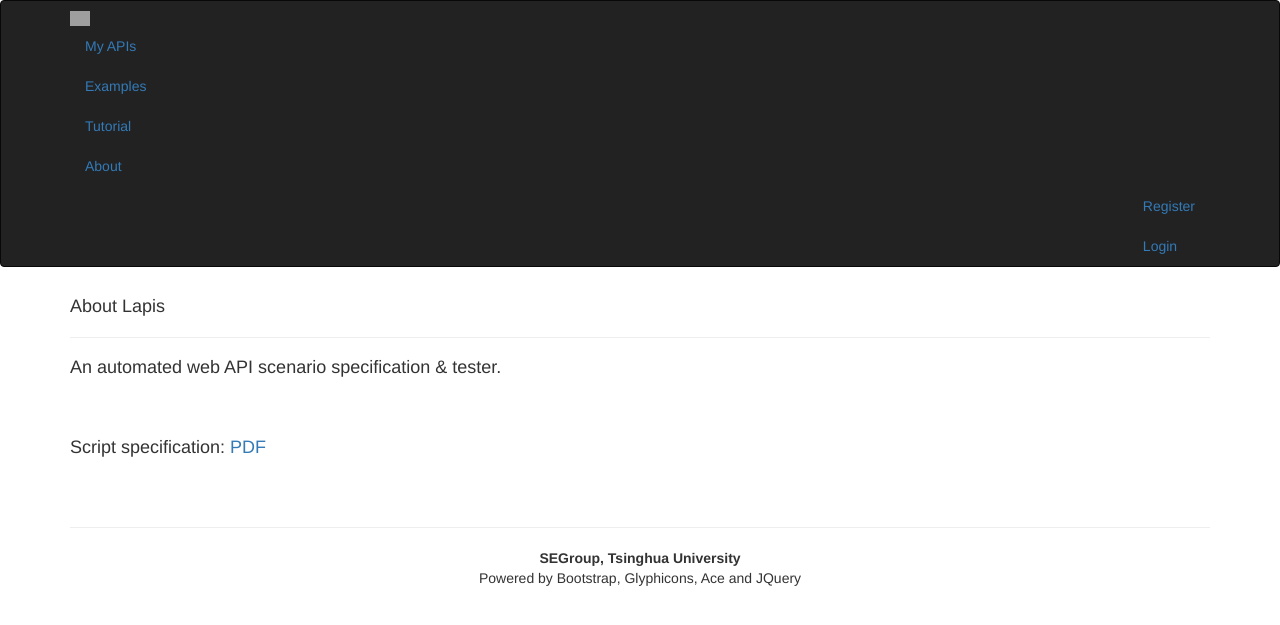
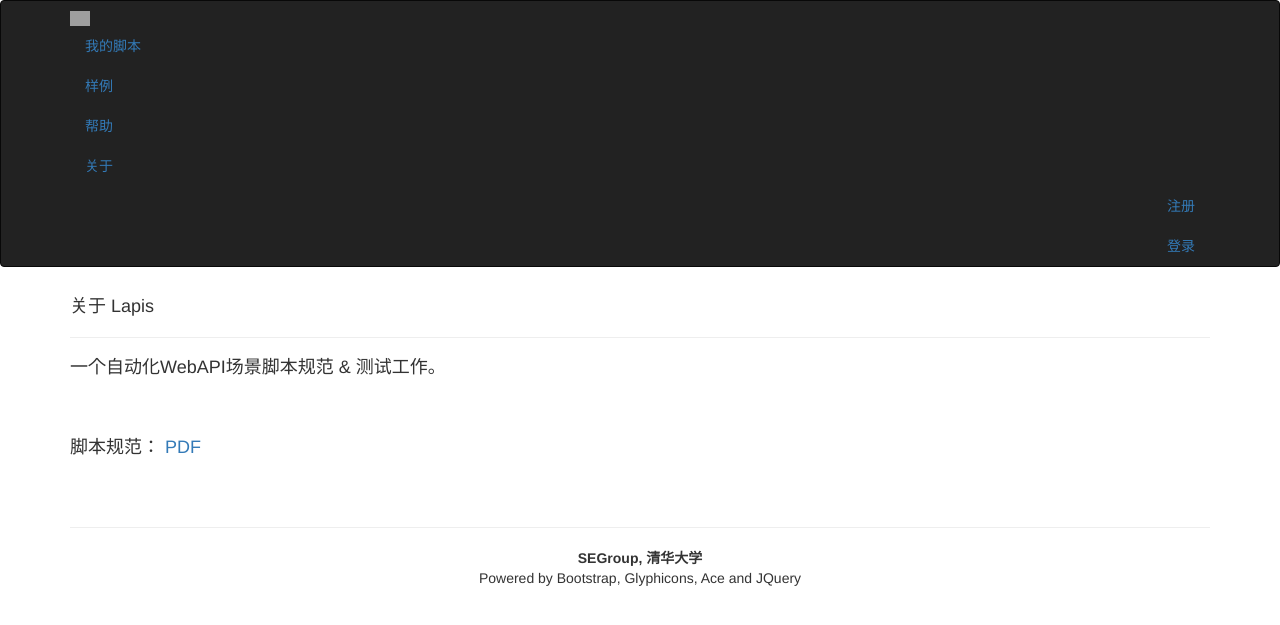
Before and after one commit to llylly/LapisServer, a Django app: page /about in a window 1280 px wide. Shown: the top 625 px of the page. Run offline with Django 3.2, Linux system fonts and the light colour scheme; some libraries are stand-ins or nearby versions; grey boxes are pictures that could not be loaded.

Commit message:
[CN]checkpoint I

```diff
--- a/mainapp/static/site_js/head.js
+++ b/mainapp/static/site_js/head.js
@@ -274,8 +274,8 @@ function update_fileview() {
             fname = files[i];
             str += '<div class="item">' +
                 '<a href="#" class="fload" data-filename="' + fname + '">' + fname + '</a>' +
-                '<a href="#" class="btn btn-small btn-danger pull-right fdelete" data-filename="' + fname + '">Delete</a>' +
-                '<a href="#" class="btn btn-small btn-primary pull-right frename" data-filename="' + fname + '">Rename</a></div>';
+                '<a href="#" class="btn btn-small btn-danger pull-right fdelete" data-filename="' + fname + '">删除</a>' +
+                '<a href="#" class="btn btn-small btn-primary pull-right frename" data-filename="' + fname + '">重命名</a></div>';
         }
     $(".mainpage-filelist").html(str);
     $('.mainpage-filediv .item .btn-small').hide();
--- a/mainapp/templates/about.html
+++ b/mainapp/templates/about.html
@@ -2,15 +2,15 @@
 {% load static %}
 
 <div class="container">
-    <h4>About Lapis</h4>
+    <h4>关于 Lapis</h4>
     <hr>
-    <h4>An automated web API scenario specification & tester.</h4><br><br>
-    <h4>Script specification: <a href="{% static 'assets/Swagger-Compatible API & Scenario DSL.pdf' %}">PDF</a><br></h4>
+    <h4>一个自动化WebAPI场景脚本规范 & 测试工作。</h4><br><br>
+    <h4>脚本规范： <a href="{% static 'assets/Swagger-Compatible API & Scenario DSL.pdf' %}">PDF</a><br></h4>
     <br>
     <br>
     <hr>
     <div class="row" style="text-align: center; margin-bottom: 50pt">
-        <strong>SEGroup, Tsinghua University</strong>
+        <strong>SEGroup, 清华大学</strong>
         <br>
         Powered by Bootstrap, Glyphicons, Ace and JQuery <br>
     </div>
--- a/mainapp/templates/examples.html
+++ b/mainapp/templates/examples.html
@@ -26,7 +26,7 @@
                         <a href="#xml_content" data-toggle="tab" class="codetabs">XML</a>
                     </li>
                     <li id="md_tab">
-                        <a href="#md_content" data-toggle="tab" class="codetabs">Comment</a>
+                        <a href="#md_content" data-toggle="tab" class="codetabs">注释</a>
                     </li>
                 </ul>
                 <div class="tab-content" id="code_content">
--- a/mainapp/templates/head.html
+++ b/mainapp/templates/head.html
@@ -23,53 +23,53 @@
                     <li>
                         <img style="padding-top: 10px; padding-right: 10px; height: 25px" src="{% static "assets/mini-logo.png" %}">
                     </li>
-                    <li><a href="/">My APIs</a></li>
-                    <li><a href="/examples">Examples</a></li>
-                    <li><a href="/tutorial">Tutorial</a></li>
-                    <li><a href="/about">About</a></li>
+                    <li><a href="/">我的脚本</a></li>
+                    <li><a href="/examples">样例</a></li>
+                    <li><a href="/tutorial">帮助</a></li>
+                    <li><a href="/about">关于</a></li>
                 </ul>
                 <ul class="nav pull-right">
                     <li class="dropdown user_unlogin">
                         <a href="#" class="dropdown-toggle" data-toggle="dropdown" id="reg_dropdown">
-                            Register
+                            注册
                         </a>
                         <ul class="dropdown-menu">
                             <li>
                                 <div style="padding: 5px">
-                                    <input type="text" class="control-label" placeholder="Username" id="reg_username" />
-                                    <input type="password" class="control-label" placeholder="Password" id="reg_password" />
-                                    <input type="password" class="control-label" placeholder="Repeat Password" id="reg_password_repeat" />
-                                    <a href="#" class="btn btn-primary btn-block" id="register_btn">Register</a>
+                                    <input type="text" class="control-label" placeholder="用户名" id="reg_username" />
+                                    <input type="password" class="control-label" placeholder="密码" id="reg_password" />
+                                    <input type="password" class="control-label" placeholder="重复密码" id="reg_password_repeat" />
+                                    <a href="#" class="btn btn-primary btn-block" id="register_btn">注册</a>
                                 </div>
                             </li>
                         </ul>
                     </li>
                     <li class="dropdown user_unlogin">
                         <a href="#" class="dropdown-toggle" data-toggle="dropdown" id="login_dropdown">
-                            Login
+                            登录
                         </a>
                         <ul class="dropdown-menu">
                             <li>
                                 <div style="padding: 5px">
-                                    <input type="text" class="control-label" placeholder="Username" id="login_username" />
-                                    <input type="password" class="control-label" placeholder="Password" id="login_password" />
-                                    <a href="#" class="btn btn-primary btn-block" id="login_btn">Login</a>
+                                    <input type="text" class="control-label" placeholder="用户名" id="login_username" />
+                                    <input type="password" class="control-label" placeholder="密码" id="login_password" />
+                                    <a href="#" class="btn btn-primary btn-block" id="login_btn">登录</a>
                                 </div>
                             </li>
                         </ul>
                     </li>
                     <li class="dropdown user_login">
                         <a href="#" class="dropdown-toggle" data-toggle="dropdown">
-                            <span id="username_span">Username</span>
+                            <span id="username_span">用户名</span>
                             <b class="caret"></b>
                         </a>
                         <ul class="dropdown-menu">
-                            <li><a href="#" id="logout_nav">Logout</a></li>
+                            <li><a href="#" id="logout_nav">登出</a></li>
                             <li class="divider"></li>
-                            <li><a href="#" id="delete_all_nav">Delete All Files</a></li>
-                            <li><a href="#" id="download_all_nav">Download All Files</a></li>
+                            <li><a href="#" id="delete_all_nav">删除所有脚本</a></li>
+                            <li><a href="#" id="download_all_nav">打包下载所有脚本</a></li>
                             <li class="divider"></li>
-                            <li><a href="#" id="changepwd_nav">Change Password</a></li>
+                            <li><a href="#" id="changepwd_nav">更改密码</a></li>
                         </ul>
                     </li>
                 </ul>
@@ -80,43 +80,43 @@
     <div id="changepasswd_modal" class="modal hide fade in" style="display: none; ">
         <div class="modal-header">
             <a class="close" data-dismiss="modal">×</a>
-            <h3>Change Password</h3>
+            <h3>更改密码</h3>
         </div>
         <div class="modal-body">
             <div class="form-group">
                 <div class="form-row">
-                    <input class='span5' type="password" id="change_oldpwd" placeholder="Old Password" />
+                    <input class='span5' type="password" id="change_oldpwd" placeholder="旧密码" />
                 </div>
                 <div class="form-row">
-                    <input class='span5' type="password" id="change_newpwd" placeholder="New Password" />
+                    <input class='span5' type="password" id="change_newpwd" placeholder="新密码" />
                 </div>
                 <div class="form-row">
-                    <input class='span5' type="password" id="change_newpwd_repeat" placeholder="New Password Repeat" />
+                    <input class='span5' type="password" id="change_newpwd_repeat" placeholder="重复新密码" />
                 </div>
             </div>
         </div>
         <div class="modal-footer">
-            <a href="#" class="btn btn-danger" id="changepwd_btn">Change Password</a>
-            <a href="#" class="btn" data-dismiss="modal">Close</a>
+            <a href="#" class="btn btn-danger" id="changepwd_btn">更改密码</a>
+            <a href="#" class="btn" data-dismiss="modal">取消</a>
         </div>
     </div>
 
     <div id="delete_all_modal" class="modal hide fade in" style="display: none">
         <div class="modal-header">
             <a class="close" data-dismiss="modal">x</a>
-            <h3>Delete All Files</h3>
+            <h3>删除所有脚本</h3>
         </div>
         <div class="modal-body">
             <br>
             <span class="text-danger">
-                <strong>Sure to delete all files? This operation is unrecoverable.</strong>
+                <strong>确定要删除所有脚本？此操作不可逆。</strong>
             </span>
             <br>
             <br>
         </div>
         <div class="modal-footer">
-            <a href="#" class="btn btn-danger" id="delete_all_btn">Delete</a>
-            <a href="#" class="btn" data-dismiss="modal">Close</a>
+            <a href="#" class="btn btn-danger" id="delete_all_btn">删除</a>
+            <a href="#" class="btn" data-dismiss="modal">取消</a>
         </div>
     </div>
 
--- a/mainapp/templates/tutorial.html
+++ b/mainapp/templates/tutorial.html
@@ -4,7 +4,7 @@
 <link href="{% static "site_css/main.css" %}" rel="stylesheet">
 
 <div class="container">
-    <h4>Tutorial</h4>
+    <h4>帮助</h4>
     <hr>
     <div class="row">
         <div class="span3">
```
Also changed, not shown: mainapp/static/site_js/main.js (+9 -9 lines), mainapp/templates/index.html (+42 -42 lines).
